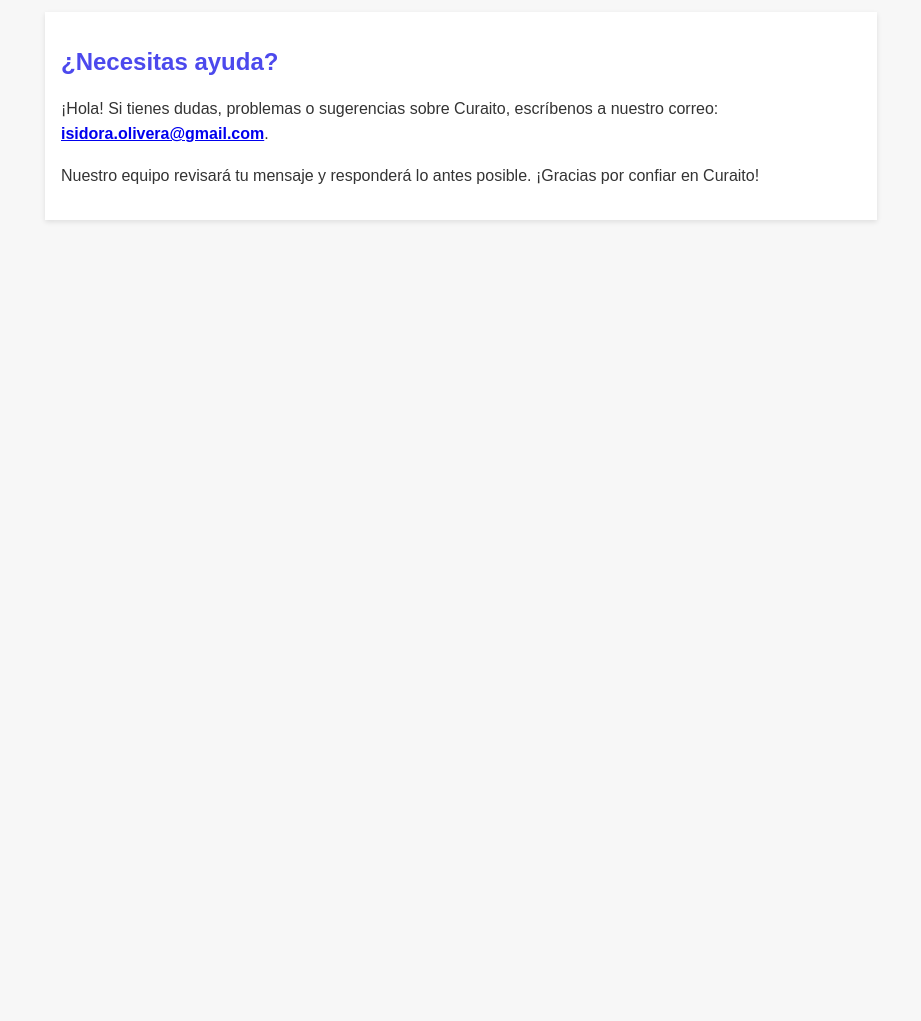
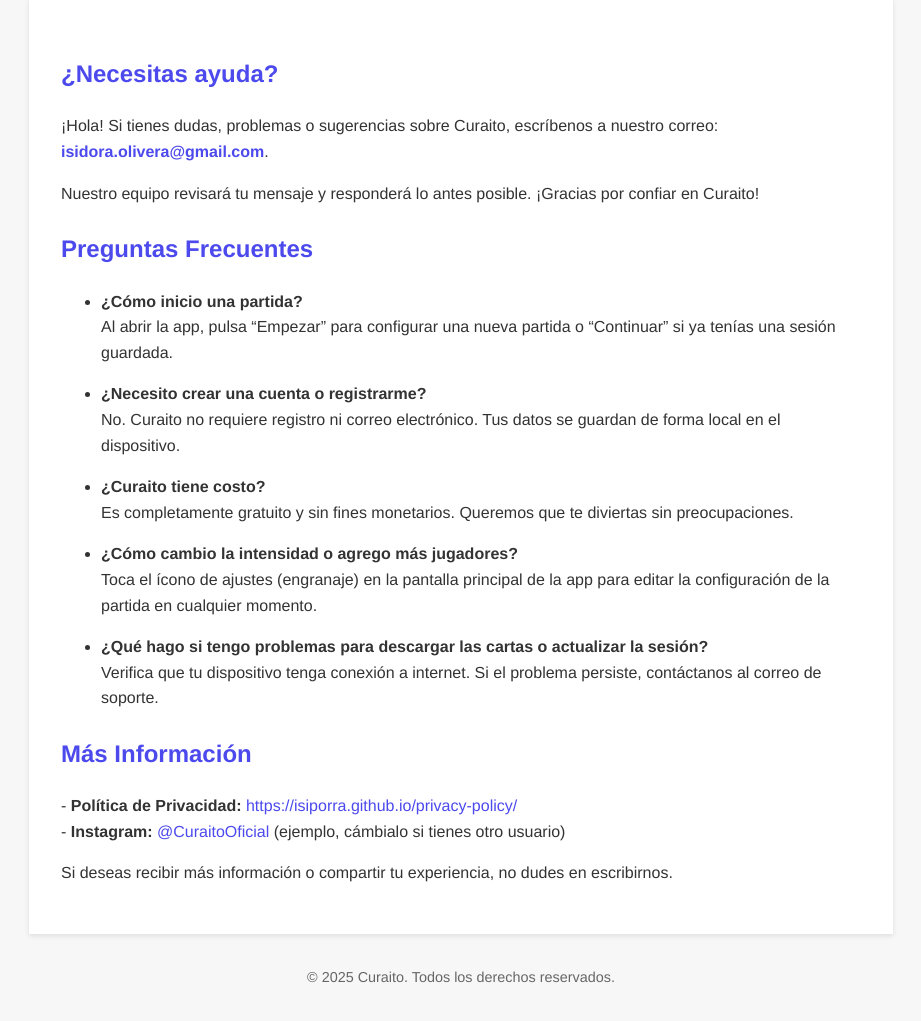
Before and after one commit to isiporra/curaito-support, a plain HTML site: page index.html in a window 1280 px wide. Shown: the part 148-1169 px from the top of the page, without its empty margins (179-1100 px from the left). Before the commit the page ends 800 px from the top, so only its background shows below. Drawn offline with Linux system fonts and the light colour scheme.

Commit message:
Update index.html

```diff
--- a/index.html
+++ b/index.html
@@ -1,25 +1,56 @@
 <!DOCTYPE html>
 <html lang="es">
 <head>
-  <meta charset="UTF-8">
-  <meta name="viewport" content="width=device-width, initial-scale=1.0">
+  <meta charset="UTF-8" />
+  <meta name="viewport" content="width=device-width, initial-scale=1.0"/>
   <title>Soporte - Curaito</title>
   <style>
     body {
-      font-family: sans-serif;
-      margin: 0; padding: 0;
-      background: #f7f7f7; color: #333;
+      margin: 0;
+      padding: 0;
+      font-family: "Helvetica Neue", Helvetica, Arial, sans-serif;
+      line-height: 1.6;
+      background-color: #f7f7f7;
+      color: #333333;
     }
     header {
-      background: #4C49ED; color: #fff;
-      padding: 1.5rem; text-align: center;
+      background-color: #4C49ED;
+      color: #ffffff;
+      padding: 2rem 1rem;
+      text-align: center;
+    }
+    header h1 {
+      margin: 0;
+      font-size: 2rem;
     }
     main {
-      max-width: 800px; margin: 2rem auto; padding: 1rem;
-      background: #fff; box-shadow: 0 2px 5px rgba(0,0,0,0.1);
+      max-width: 800px;
+      margin: 2rem auto;
+      background-color: #ffffff;
+      padding: 2rem;
+      box-shadow: 0 2px 5px rgba(0,0,0,0.1);
     }
-    h1, h2 { color: #4C49ED; }
-    p { line-height: 1.6; }
+    h2 {
+      color: #4C49ED;
+      margin-top: 1.5rem;
+    }
+    p, li {
+      font-size: 1rem;
+      margin-bottom: 1rem;
+    }
+    a {
+      color: #4C49ED;
+      text-decoration: none;
+    }
+    a:hover {
+      text-decoration: underline;
+    }
+    footer {
+      text-align: center;
+      margin: 2rem 0;
+      font-size: 0.9rem;
+      color: #666666;
+    }
   </style>
 </head>
 <body>
@@ -31,15 +62,56 @@
 <main>
   <h2>¿Necesitas ayuda?</h2>
   <p>
-    ¡Hola! Si tienes dudas, problemas o sugerencias sobre Curaito,
-    escríbenos a nuestro correo:
+    ¡Hola! Si tienes dudas, problemas o sugerencias sobre Curaito, escríbenos a nuestro correo:
     <strong><a href="mailto:isidora.olivera@gmail.com">isidora.olivera@gmail.com</a></strong>.
   </p>
   <p>
-    Nuestro equipo revisará tu mensaje y responderá lo antes posible.
-    ¡Gracias por confiar en Curaito!
+    Nuestro equipo revisará tu mensaje y responderá lo antes posible. ¡Gracias por confiar en Curaito!
+  </p>
+
+  <h2>Preguntas Frecuentes</h2>
+  <ul>
+    <li>
+      <strong>¿Cómo inicio una partida?</strong><br/>
+      Al abrir la app, pulsa “Empezar” para configurar una nueva partida o “Continuar” si ya tenías una sesión guardada.
+    </li>
+    <li>
+      <strong>¿Necesito crear una cuenta o registrarme?</strong><br/>
+      No. Curaito no requiere registro ni correo electrónico. Tus datos se guardan de forma local en el dispositivo.
+    </li>
+    <li>
+      <strong>¿Curaito tiene costo?</strong><br/>
+      Es completamente gratuito y sin fines monetarios. Queremos que te diviertas sin preocupaciones.
+    </li>
+    <li>
+      <strong>¿Cómo cambio la intensidad o agrego más jugadores?</strong><br/>
+      Toca el ícono de ajustes (engranaje) en la pantalla principal de la app para editar la configuración de la partida en cualquier momento.
+    </li>
+    <li>
+      <strong>¿Qué hago si tengo problemas para descargar las cartas o actualizar la sesión?</strong><br/>
+      Verifica que tu dispositivo tenga conexión a internet. Si el problema persiste, contáctanos al correo de soporte.
+    </li>
+  </ul>
+
+  <h2>Más Información</h2>
+  <p>
+    - <strong>Política de Privacidad:</strong>
+      <a href="https://isiporra.github.io/privacy-policy/" target="_blank">
+        https://isiporra.github.io/privacy-policy/
+      </a><br/>
+    - <strong>Instagram:</strong>
+      <a href="https://instagram.com/CuraitoOficial" target="_blank">
+        @CuraitoOficial
+      </a> (ejemplo, cámbialo si tienes otro usuario)
+  </p>
+  <p>
+    Si deseas recibir más información o compartir tu experiencia, no dudes en escribirnos.
   </p>
 </main>
 
+<footer>
+  &copy; 2025 Curaito. Todos los derechos reservados.
+</footer>
+
 </body>
 </html>
```
